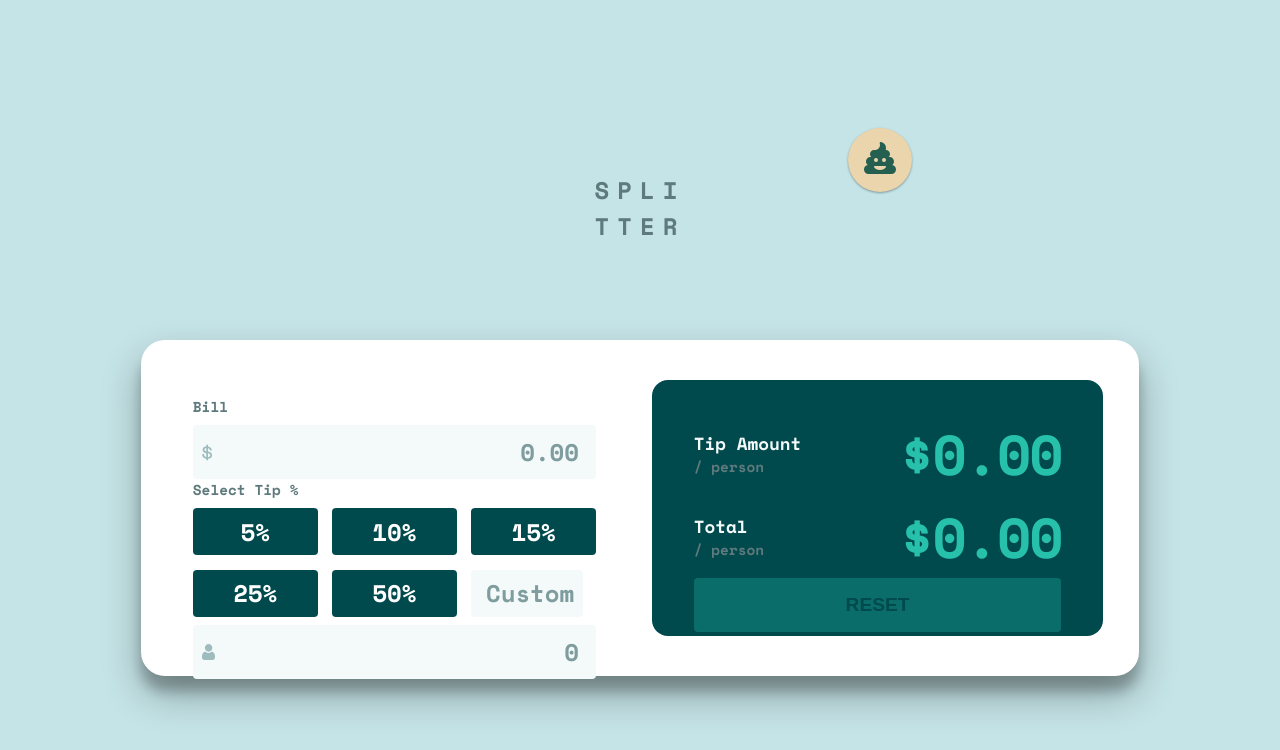
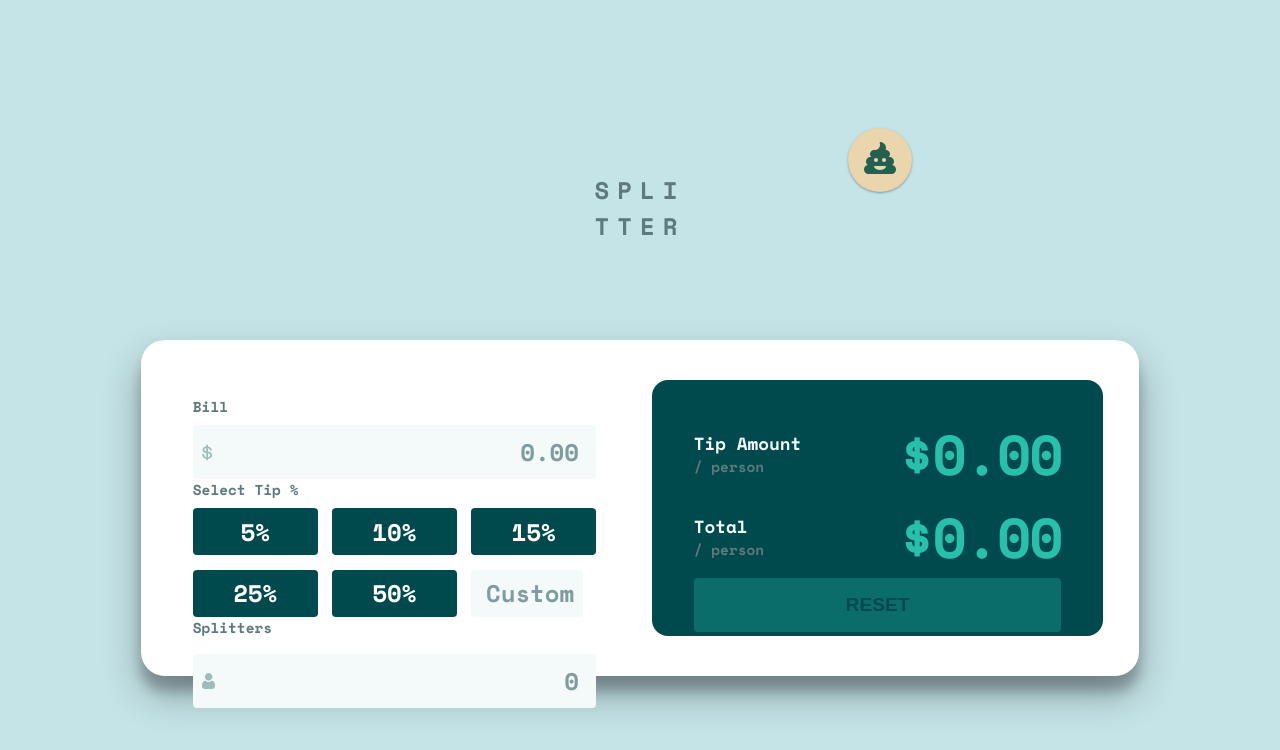
Before and after one commit to Brunno-DaSilva/tip-calculator, a React (Create React App) app: page / in a window 1280 px wide. Shown: the top 750 px of the page. Built offline with nearby package versions, Linux system fonts and the light colour scheme.

Commit message:
Added label to number of splitters

```diff
--- a/src/Components/UserInput/UserInput.jsx
+++ b/src/Components/UserInput/UserInput.jsx
@@ -115,6 +115,9 @@ const UserInput = ({
           </div>
         </div>
         <div className="input_value__people">
+          <div className="tip__title">
+            <p>Splitters</p>
+          </div>
           {peopleInput === 0 ? (
             <div className="people__title">
               <p>Number of People</p>
```
